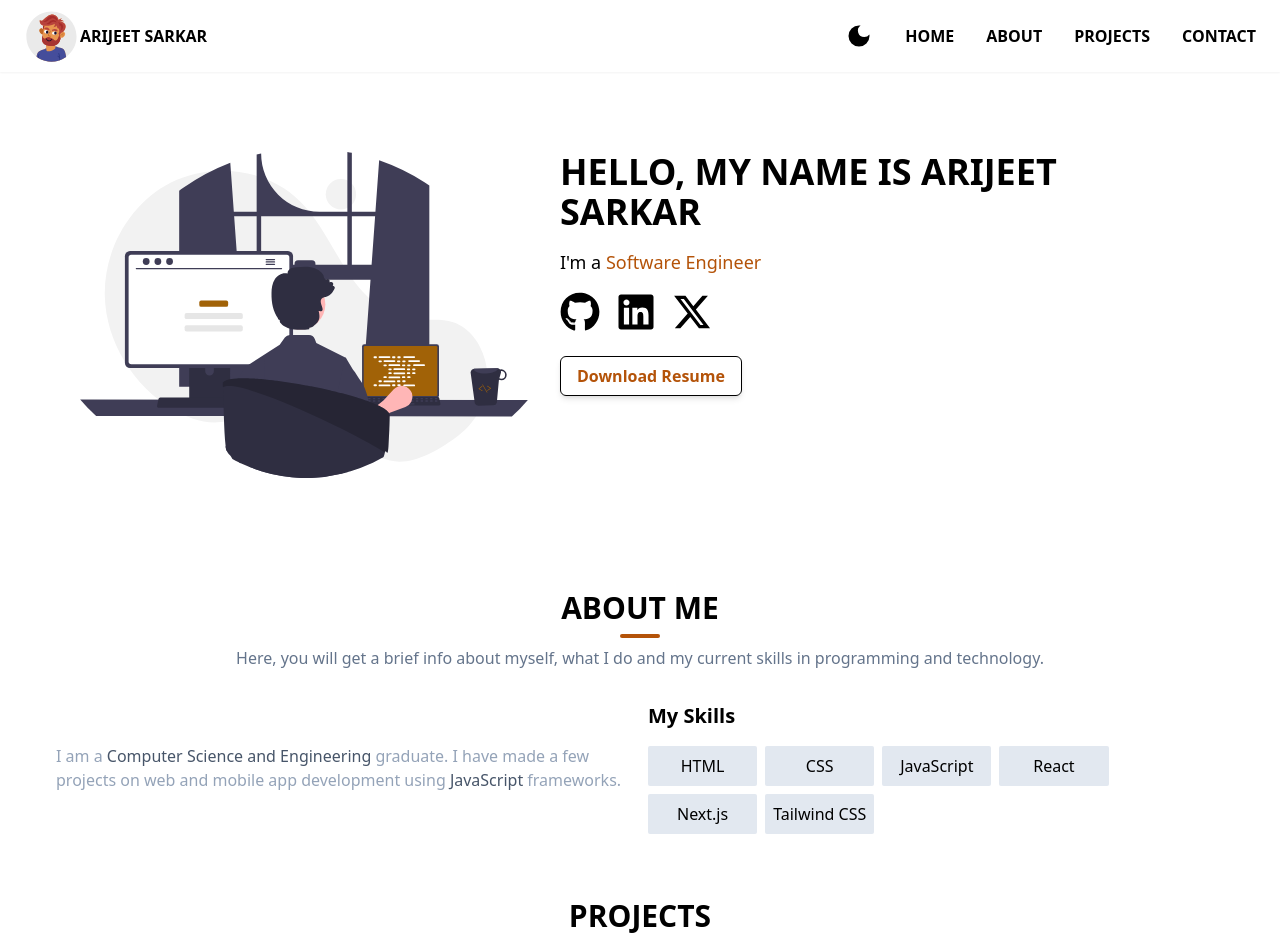
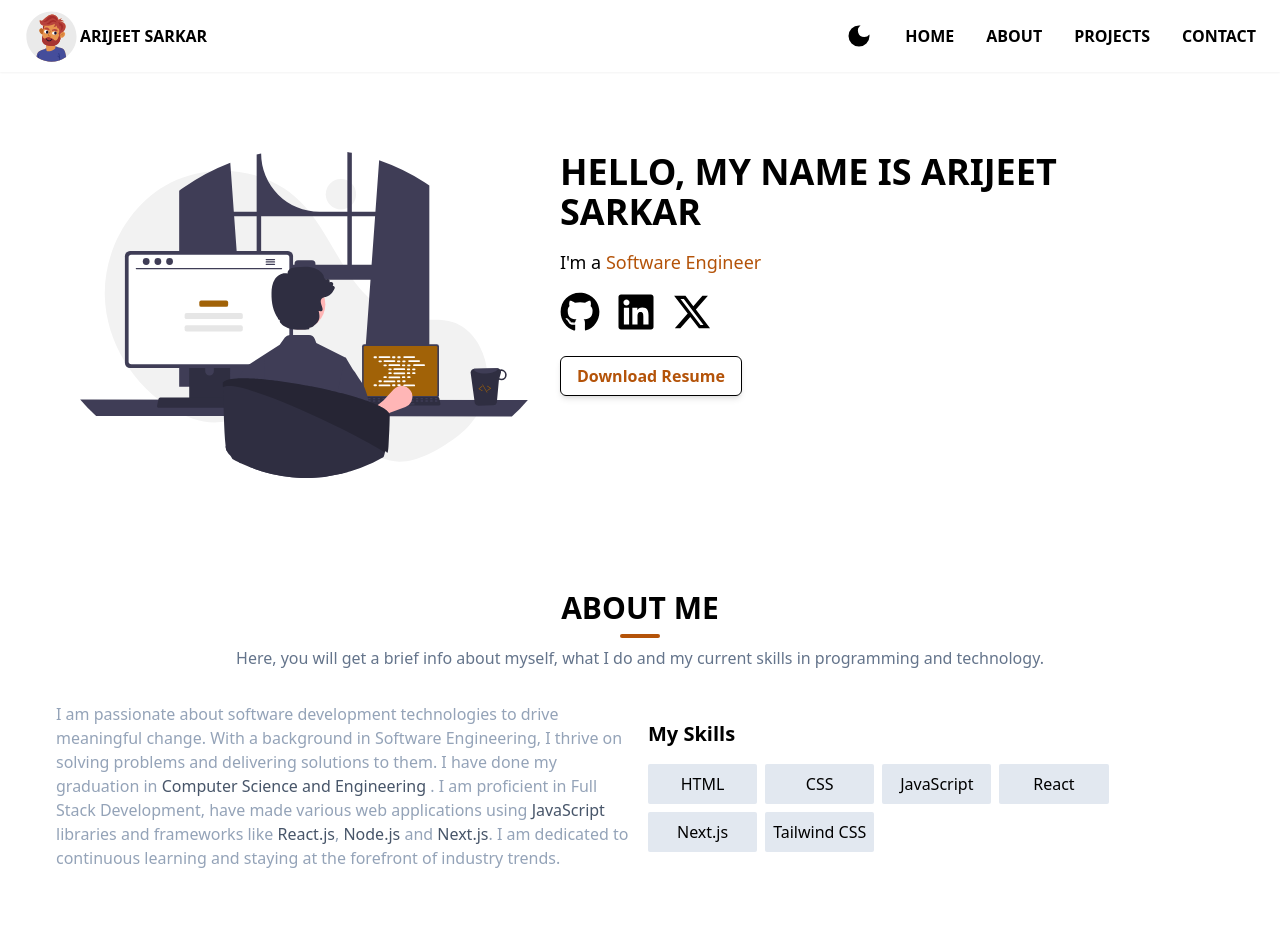
Before and after one commit to Arijeet10/my-website, a Next.js app: page / in a window 1280 px wide. Shown: the top 939 px of the page. Built offline with nearby package versions, Linux system fonts and the light colour scheme.

Commit message:
changes in about

```diff
--- a/components/About.js
+++ b/components/About.js
@@ -12,13 +12,25 @@ const About = () => {
         </div>
         <div className="grid gap-4 sm:grid-cols-2 sm:items-center sm:justify-center ">
           <div className="font-medium text-slate-400 dark:text-white">
-            I am a{" "}
-            <span className="text-slate-600 dark:text-slate-400">
+            I am passionate about software development technologies to drive
+            meaningful change. With a background in Software Engineering, I
+            thrive on solving problems and delivering solutions to them. I have
+            done my graduation in{" "}<span className="text-slate-600 dark:text-slate-400">
               Computer Science and Engineering
             </span>{" "}
-            graduate. I have made a few projects on web and mobile app
-            development using <span className="text-slate-600 dark:text-slate-400">JavaScript</span>{" "}
-            frameworks.
+            . I am proficient in Full Stack Development, have made various web
+            applications using{" "}
+            <span className="text-slate-600 dark:text-slate-400">
+              JavaScript
+            </span>{" "}
+            libraries and frameworks like{" "}
+            <span className="text-slate-600 dark:text-slate-400">React.js</span>
+            ,{" "}
+            <span className="text-slate-600 dark:text-slate-400">Node.js</span>{" "}
+            and{" "}
+            <span className="text-slate-600 dark:text-slate-400">Next.js</span>.
+            I am dedicated to continuous learning and staying at the forefront
+            of industry trends.
           </div>
           <div className="flex flex-col items-start gap-4">
             <div className="font-semibold text-xl">My Skills</div>
```
Also changed, not shown: public/movieInfo_app.png.
